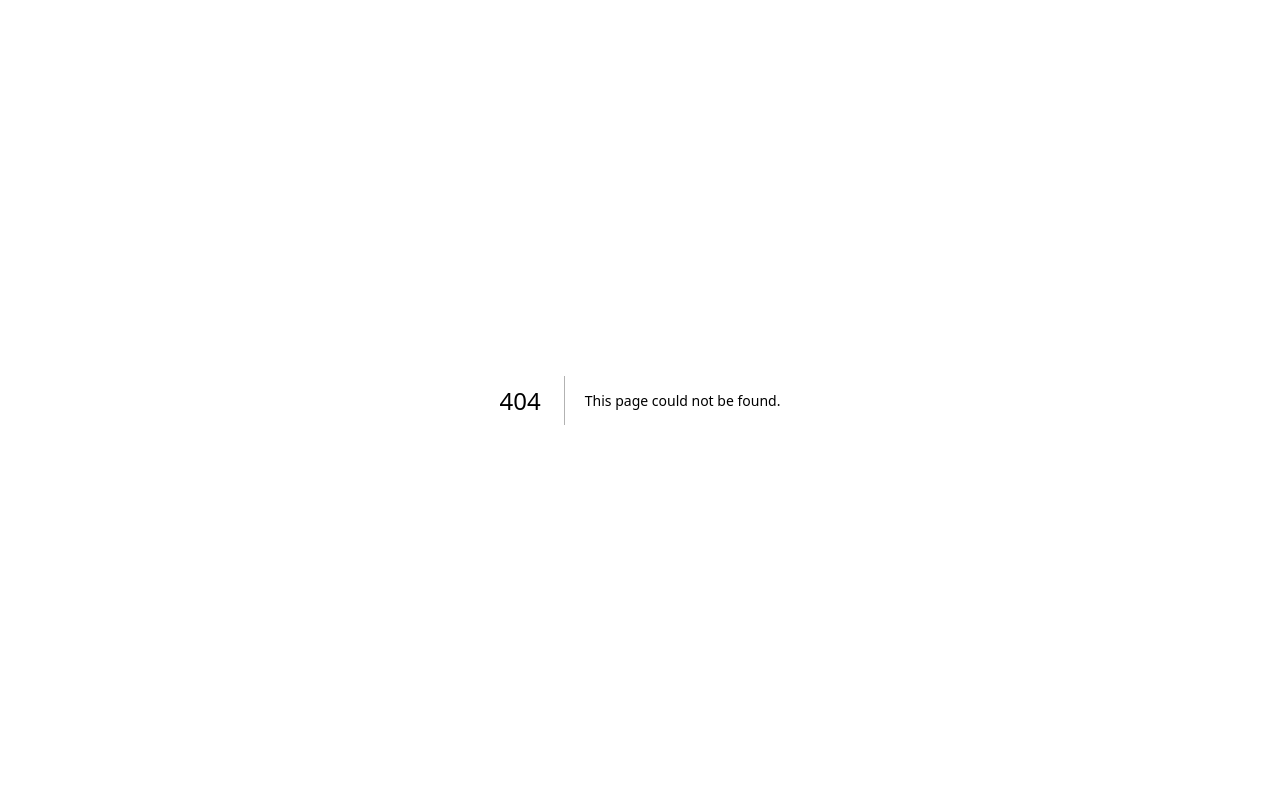
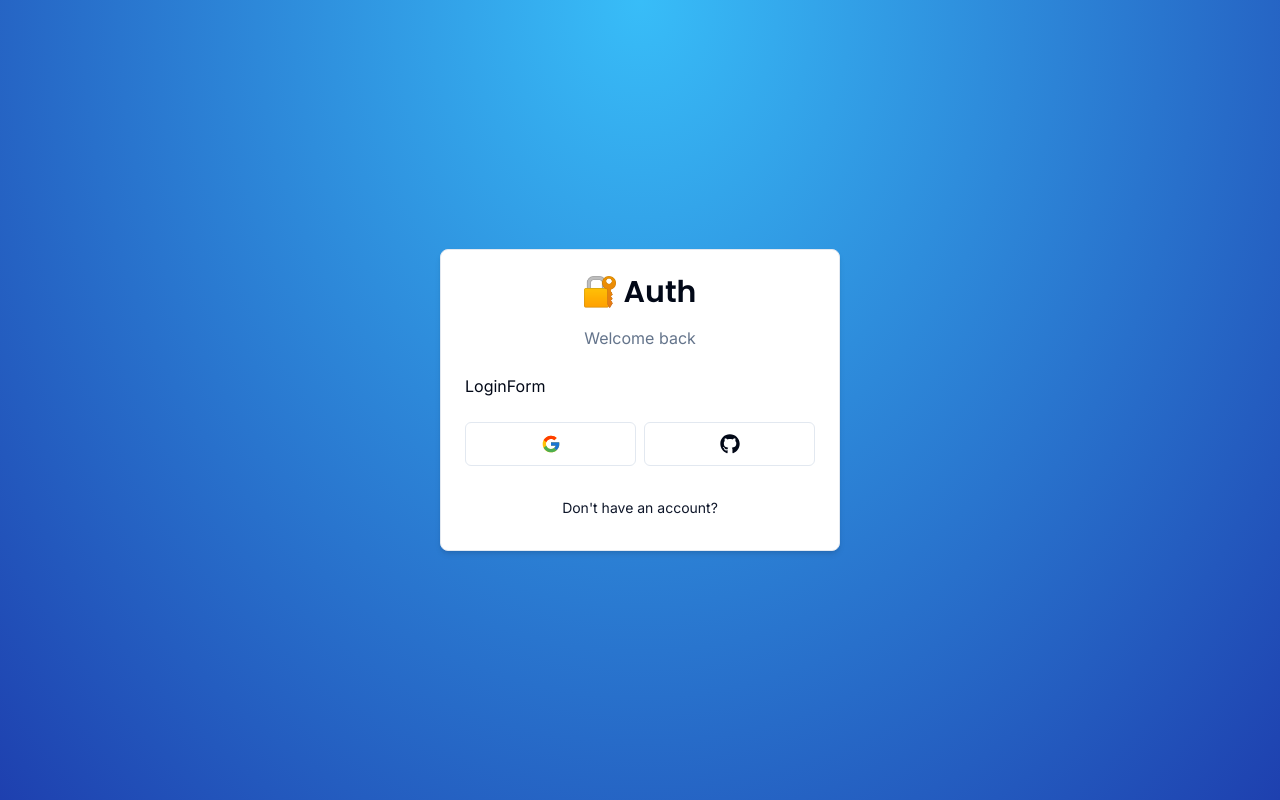
Before and after one commit to szymanskicode/next-auth-core-template, a Next.js app: page /auth/login in a window 1280 px wide. Before the commit this address had no page. Built offline with nearby package versions, Linux system fonts and the light colour scheme.

Commit message:
Create reusable auth card component with social button and navigation

```diff
--- /dev/null
+++ b/app/auth/layout.tsx
@@ -0,0 +1,11 @@
+import React from "react";
+
+type AuthLayoutProps = {
+  children: React.ReactNode;
+};
+
+const AuthLayout: React.FC<AuthLayoutProps> = ({ children }) => {
+  return <div className="h-full flex items-center justify-center bg-[radial-gradient(ellipse_at_top,_var(--tw-gradient-stops))] from-sky-400 to-blue-800">{children}</div>;
+};
+
+export default AuthLayout;
--- /dev/null
+++ b/app/auth/login/page.tsx
@@ -0,0 +1,9 @@
+import React from "react";
+
+import { LoginForm } from "@/components/auth/login-form";
+
+const LoginPage = () => {
+  return <LoginForm />;
+};
+
+export default LoginPage;
--- a/app/page.tsx
+++ b/app/page.tsx
@@ -3,7 +3,7 @@
 
 import { cn } from "@/lib/utils";
 import { Button } from "@/components/ui/button";
-import LoginButton from "@/components/auth/login-button";
+import { LoginButton } from "@/components/auth/login-button";
 
 const font = Poppins({ subsets: ["latin"], weight: ["600"] });
 
--- /dev/null
+++ b/components/auth/back-button.tsx
@@ -0,0 +1,24 @@
+"use client";
+
+import React from "react";
+import Link from "next/link";
+
+import { Button } from "@/components/ui/button";
+
+type BackButtonProps = {
+  label: string;
+  href: string;
+};
+
+export const BackButton: React.FC<BackButtonProps> = ({ label, href }) => {
+  return (
+    <Button
+      variant="link" //
+      className="font-normal w-full"
+      size="sm"
+      asChild
+    >
+      <Link href={href}>{label}</Link>
+    </Button>
+  );
+};
--- /dev/null
+++ b/components/auth/card-wrapper.tsx
@@ -0,0 +1,35 @@
+"use client";
+
+import React from "react";
+
+import { Card, CardHeader, CardContent, CardFooter } from "@/components/ui/card";
+import { Header } from "@/components/auth/header";
+import { Social } from "@/components/auth/social";
+import { BackButton } from "@/components/auth/back-button";
+
+type CardWrapperProps = {
+  children: React.ReactNode;
+  headerLabel: string;
+  backButtonLabel: string;
+  backButtonHref: string;
+  showSocial?: boolean;
+};
+
+export const CardWrapper: React.FC<CardWrapperProps> = ({ children, headerLabel, backButtonLabel, backButtonHref, showSocial }) => {
+  return (
+    <Card className="w-[400px] shadow-md">
+      <CardHeader>
+        <Header label={headerLabel} />
+      </CardHeader>
+      <CardContent>{children}</CardContent>
+      {showSocial && (
+        <CardFooter>
+          <Social />
+        </CardFooter>
+      )}
+      <CardFooter>
+        <BackButton label={backButtonLabel} href={backButtonHref} />
+      </CardFooter>
+    </Card>
+  );
+};
--- /dev/null
+++ b/components/auth/header.tsx
@@ -0,0 +1,25 @@
+import React from "react";
+import Image from "next/image";
+import { Poppins } from "next/font/google";
+
+import { cn } from "@/lib/utils";
+
+const font = Poppins({
+  subsets: ["latin"],
+  weight: ["600"],
+});
+
+type HeaderProps = {
+  label: string;
+};
+
+export const Header: React.FC<HeaderProps> = ({ label }) => {
+  return (
+    <div className="w-full flex flex-col gap-y-4 items-center justify-center">
+      <h1 className={cn("flex justify-center items-center gap-2 text-3xl font-semibold", font.className)}>
+        <Image src={`/images/lock_with_key.png`} alt={"Auth"} width="32" height="32" /> Auth
+      </h1>
+      <p className=" text-muted-foreground text-small">{label}</p>
+    </div>
+  );
+};
--- a/components/auth/login-button.tsx
+++ b/components/auth/login-button.tsx
@@ -9,7 +9,7 @@
   asChild?: boolean;
 };
 
-const LoginButton: React.FC<LoginButtonProps> = ({ children, mode = "redirect", asChild }) => {
+export const LoginButton: React.FC<LoginButtonProps> = ({ children, mode = "redirect", asChild }) => {
   const router = useRouter();
 
   const onClick = () => {
@@ -26,5 +26,3 @@
     </span>
   );
 };
-
-export default LoginButton;
--- /dev/null
+++ b/components/auth/login-form.tsx
@@ -0,0 +1,16 @@
+import React from "react";
+
+import { CardWrapper } from "@/components/auth/card-wrapper";
+
+export const LoginForm = () => {
+  return (
+    <CardWrapper
+      headerLabel="Welcome back" //
+      backButtonLabel="Don't have an account?"
+      backButtonHref="/auth/register"
+      showSocial
+    >
+      LoginForm
+    </CardWrapper>
+  );
+};
--- /dev/null
+++ b/components/auth/social.tsx
@@ -0,0 +1,19 @@
+import React from "react";
+
+import { FcGoogle } from "react-icons/fc";
+import { FaGithub } from "react-icons/fa";
+
+import { Button } from "@/components/ui/button";
+
+export const Social = () => {
+  return (
+    <div className="flex items-center w-full gap-x-2">
+      <Button size="lg" className="w-full" variant="outline" onClick={() => {}}>
+        <FcGoogle className="h-5 w-5" />
+      </Button>
+      <Button size="lg" className="w-full" variant="outline" onClick={() => {}}>
+        <FaGithub className="h-5 w-5" />
+      </Button>
+    </div>
+  );
+};
--- /dev/null
+++ b/components/ui/card.tsx
@@ -0,0 +1,79 @@
+import * as React from "react"
+
+import { cn } from "@/lib/utils"
+
+const Card = React.forwardRef<
+  HTMLDivElement,
+  React.HTMLAttributes<HTMLDivElement>
+>(({ className, ...props }, ref) => (
+  <div
+    ref={ref}
+    className={cn(
+      "rounded-lg border bg-card text-card-foreground shadow-sm",
+      className
+    )}
+    {...props}
+  />
+))
+Card.displayName = "Card"
+
+const CardHeader = React.forwardRef<
+  HTMLDivElement,
+  React.HTMLAttributes<HTMLDivElement>
+>(({ className, ...props }, ref) => (
+  <div
+    ref={ref}
+    className={cn("flex flex-col space-y-1.5 p-6", className)}
+    {...props}
+  />
+))
+CardHeader.displayName = "CardHeader"
+
+const CardTitle = React.forwardRef<
+  HTMLParagraphElement,
+  React.HTMLAttributes<HTMLHeadingElement>
+>(({ className, ...props }, ref) => (
+  <h3
+    ref={ref}
+    className={cn(
+      "text-2xl font-semibold leading-none tracking-tight",
+      className
+    )}
+    {...props}
+  />
+))
+CardTitle.displayName = "CardTitle"
+
+const CardDescription = React.forwardRef<
+  HTMLParagraphElement,
+  React.HTMLAttributes<HTMLParagraphElement>
+>(({ className, ...props }, ref) => (
+  <p
+    ref={ref}
+    className={cn("text-sm text-muted-foreground", className)}
+    {...props}
+  />
+))
+CardDescription.displayName = "CardDescription"
+
+const CardContent = React.forwardRef<
+  HTMLDivElement,
+  React.HTMLAttributes<HTMLDivElement>
+>(({ className, ...props }, ref) => (
+  <div ref={ref} className={cn("p-6 pt-0", className)} {...props} />
+))
+CardContent.displayName = "CardContent"
+
+const CardFooter = React.forwardRef<
+  HTMLDivElement,
+  React.HTMLAttributes<HTMLDivElement>
+>(({ className, ...props }, ref) => (
+  <div
+    ref={ref}
+    className={cn("flex items-center p-6 pt-0", className)}
+    {...props}
+  />
+))
+CardFooter.displayName = "CardFooter"
+
+export { Card, CardHeader, CardFooter, CardTitle, CardDescription, CardContent }
--- a/package.json
+++ b/package.json
@@ -16,6 +16,7 @@
     "next": "14.2.2",
     "react": "^18",
     "react-dom": "^18",
+    "react-icons": "^5.1.0",
     "tailwind-merge": "^2.3.0",
     "tailwindcss-animate": "^1.0.7"
   },
```
Also changed, not shown: 1 other file (tests, documents, lock files or other folders).
